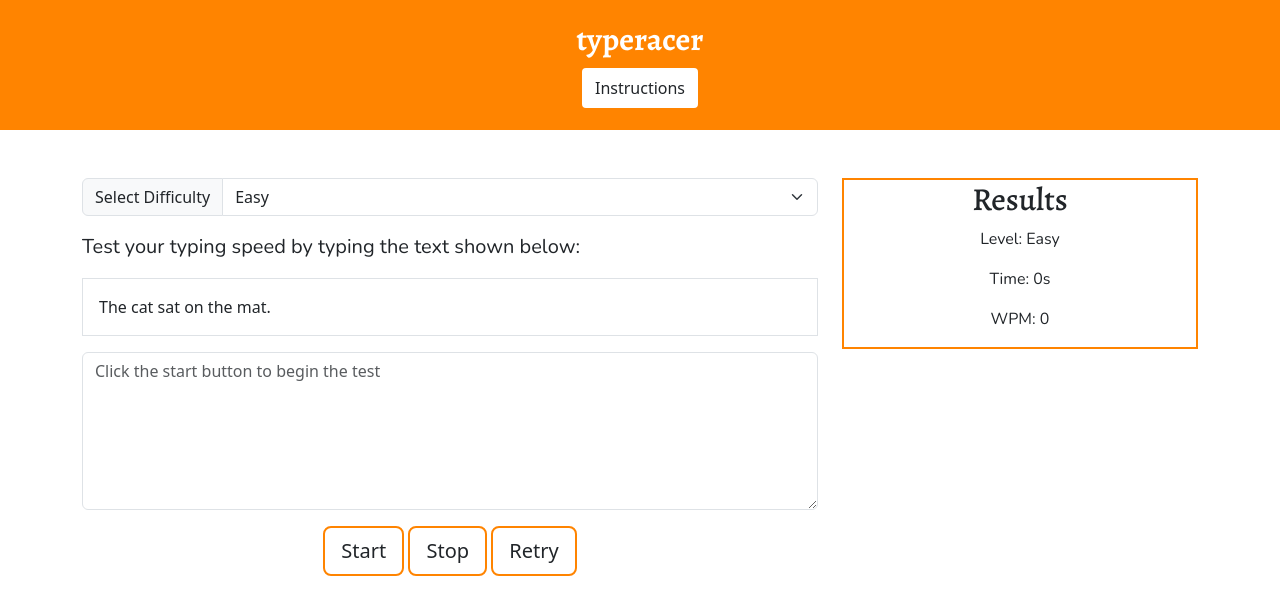
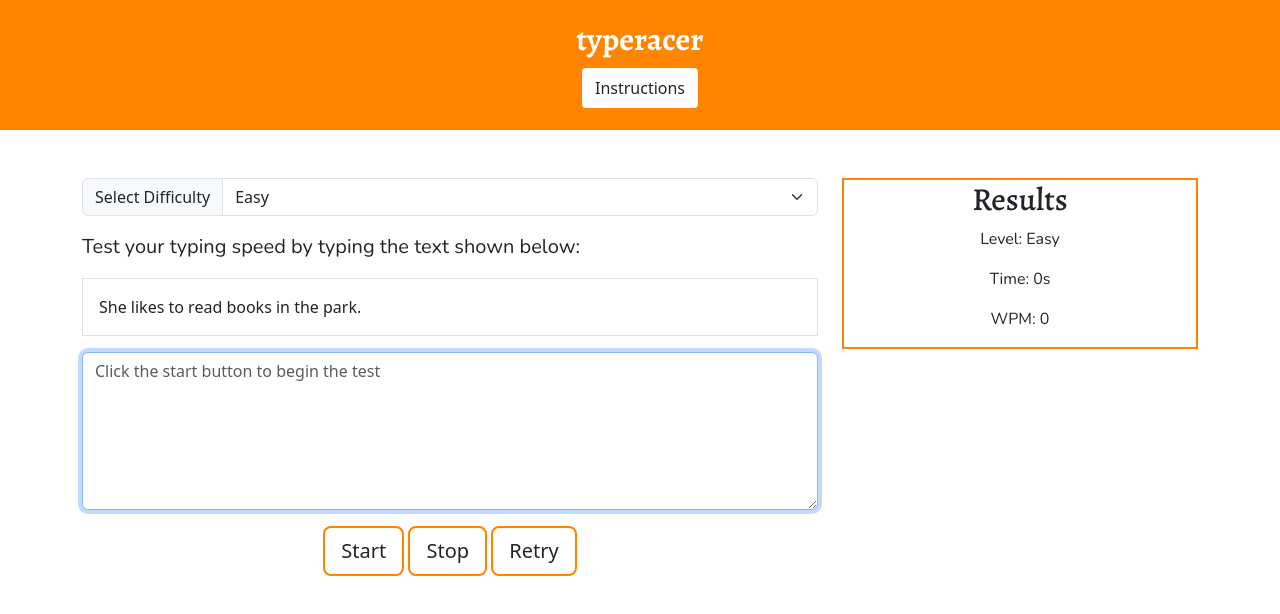
Before and after one commit to Jcasa08/type-racer-ci-ai-pair-programming2, a plain HTML site: page index.html in a window 1280 px wide. Both pictures are taken after a click on the button "Start". Drawn offline with nearby package versions, Linux system fonts and the light colour scheme; a web font is replaced by a local one.

Commit message:
add initial js for random sentences

```diff
--- /dev/null
+++ b/assets/js/script.js
@@ -0,0 +1,93 @@
+// Typing test samples and control wiring
+(function () {
+    const SAMPLES = {
+        easy: [
+            "The cat sat on the mat.",
+            "A red ball rolled down the hill.",
+            "She likes to read books in the park.",
+            "Birds fly in the sky.",
+            "I drink coffee every morning.",
+        ],
+        medium: [
+            "Small steps every day help you reach big goals.",
+            "The musician practiced the new piece until it sounded perfect.",
+            "Clouds gathered quickly and a gentle drizzle began to fall.",
+            "He opened the old book and read the faded handwriting.",
+            "A sudden idea can change the course of your afternoon.",
+        ],
+        hard: [
+            "Under the crimson sky, the travelers debated the merits of distant lands and home alike.",
+            "A complex algorithm must balance performance with clarity and maintainability to be truly useful.",
+            "Philosophical questions often begin with simple observations but lead to intricate arguments.",
+            "The bioluminescent waves shimmered as midnight boats drifted silently across the bay.",
+            "She meticulously catalogued the rare manuscripts, noting provenance, condition, and marginalia.",
+        ],
+    };
+
+    function getRandomSample(level) {
+        const list = SAMPLES[level] || SAMPLES.easy;
+        return list[Math.floor(Math.random() * list.length)];
+    }
+
+    function setSampleText(text) {
+        const el = document.getElementById("sample-text");
+        if (!el) return;
+        el.textContent = text;
+    }
+
+    function init() {
+        const difficulty = document.getElementById("difficulty");
+        const startBtn = document.getElementById("start-btn");
+        const stopBtn = document.getElementById("stop-btn");
+        const retryBtn = document.getElementById("retry-btn");
+        const userInput = document.getElementById("user-input");
+
+        if (!difficulty) return;
+
+        // show initial sample based on current selection
+        setSampleText(getRandomSample(difficulty.value));
+
+        difficulty.addEventListener("change", function () {
+            setSampleText(getRandomSample(this.value));
+        });
+
+        if (startBtn) {
+            startBtn.addEventListener("click", function () {
+                // pick a fresh sample for current difficulty and prepare the textarea
+                setSampleText(getRandomSample(difficulty.value));
+                if (userInput) {
+                    userInput.value = "";
+                    userInput.focus();
+                }
+            });
+        }
+
+        if (stopBtn && userInput) {
+            stopBtn.addEventListener("click", function () {
+                userInput.blur();
+            });
+        }
+
+        if (retryBtn) {
+            retryBtn.addEventListener("click", function () {
+                // regenerate sample, clear input and focus
+                setSampleText(getRandomSample(difficulty.value));
+                if (userInput) {
+                    userInput.value = "";
+                    userInput.focus();
+                }
+            });
+        }
+    }
+
+    if (document.readyState === "loading") {
+        document.addEventListener("DOMContentLoaded", init);
+    } else {
+        init();
+    }
+
+    // expose helpers for debugging
+    window._typingSamples = {
+        getRandomSample,
+    };
+})();
--- a/index.html
+++ b/index.html
@@ -38,7 +38,8 @@
                     </div>
                     <div class="mb-3">
                         <label class="form-label visually-hidden" for="user-input">Type Here</label>
-                        <textarea class="form-control" id="user-input" rows="6" placeholder="Click the start button to begin the test"></textarea>
+                        <textarea class="form-control" id="user-input" rows="6"
+                            placeholder="Click the start button to begin the test"></textarea>
                     </div>
                     <div class="mb-3 text-center">
                         <button class="btn btn-lg  btn-custom" id="start-btn">Start</button>
@@ -66,6 +67,7 @@
     </main>
 
     <script src="https://kit.fontawesome.com/5089733e1f.js" crossorigin="anonymous"></script>
+    <script src="assets/js/script.js"></script>
     <script src="https://cdn.jsdelivr.net/npm/bootstrap@5.3.8/dist/js/bootstrap.bundle.min.js"
         integrity="sha384-FKyoEForCGlyvwx9Hj09JcYn3nv7wiPVlz7YYwJrWVcXK/BmnVDxM+D2scQbITxI"
         crossorigin="anonymous"></script>
```
